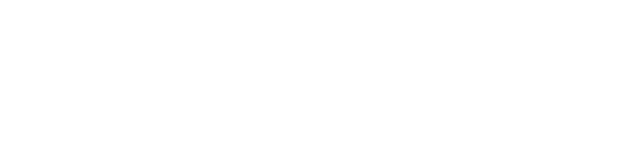
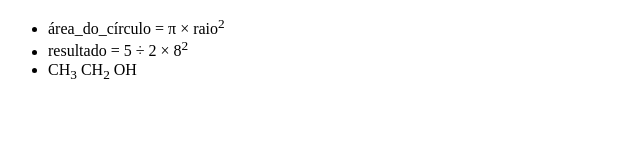
Before and after one commit to NicholasWM-zz/cc2020, a plain HTML site: page PWR/Aula03-TP03-PWR/pagina4.html in a window 1280 px wide. Shown: the whole page, without its empty margins (0-640 px from the left). Drawn offline with Linux system fonts and the light colour scheme.

Commit message:
TP03 - Finished

```diff
--- a/PWR/Aula03-TP03-PWR/pagina4.html
+++ b/PWR/Aula03-TP03-PWR/pagina4.html
@@ -6,6 +6,16 @@
     <title>Expressões</title>
 </head>
 <body>
-
+    <ul>
+        <li>
+            área_do_círculo = π × raio<sup>2</sup>
+        </li>
+        <li>
+            resultado = 5 ÷ 2 × 8<sup>2</sup>
+        </li>
+        <li>
+            CH<sub>3</sub> CH<sub>2</sub> OH
+        </li>
+    </ul>
 </body>
 </html>
```
Also changed, not shown: PWR/prints/Aula03-TP03-PWR-03.PNG (added), 1 other file.
